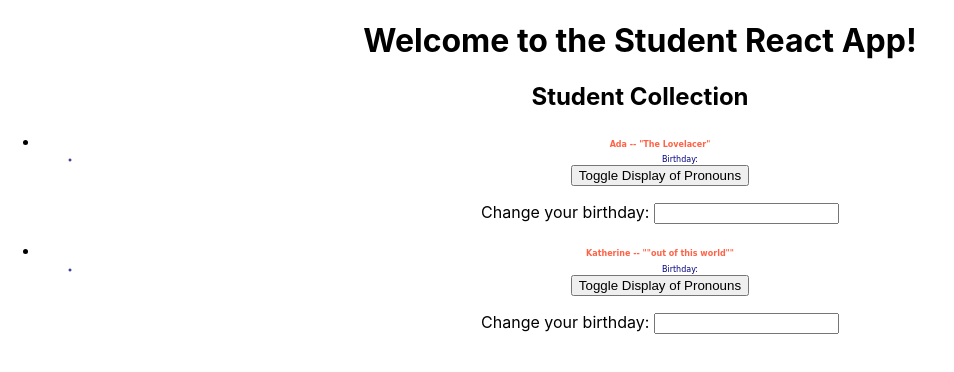
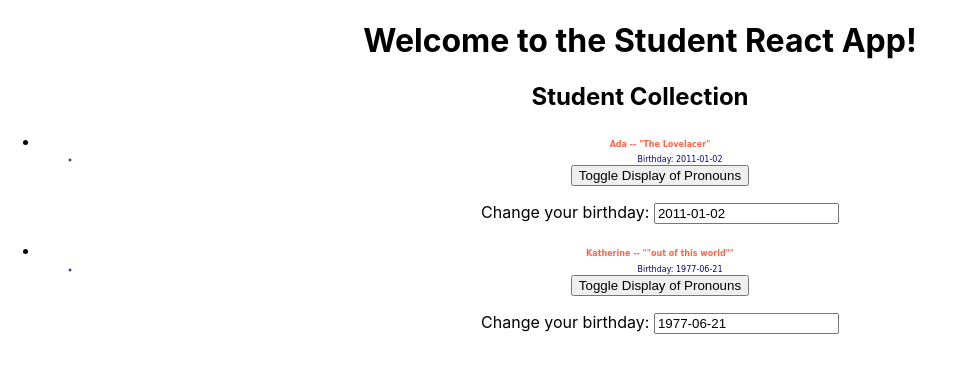
Before and after one commit to Ada-C12/branches-student-react, a React (Create React App) app: page / in a window 1280 px wide. Shown: the top 372 px of the page, without its empty margins (0-954 px from the left). Built offline with nearby package versions, Linux system fonts and the light colour scheme.

Commit message:
update StudentCollection to allow updates of birthdays

```diff
--- a/src/components/StudentCollection.js
+++ b/src/components/StudentCollection.js
@@ -19,7 +19,15 @@ class StudentCollection extends Component {
     student.displayPronouns = !student.displayPronouns;
 
     this.setState({ students });
+  }
 
+  updateStudentBirthday = (id, birthday) => {
+    const { students } = this.state;
+    const student = students.find((student) => student.id === id);
+
+    student.birthday = birthday;
+
+    this.setState({ students });
   }
 
   createStudentComponents = (list) => {
@@ -38,8 +46,10 @@ class StudentCollection extends Component {
             nickName={student.nickName}
             pronouns={student.pronouns}
             demos={demographics}
+            birthday={student.birthday}
             displayPronouns={student.displayPronouns}
             toggleDisplayPronouns={this.toggleDisplayPronouns}
+            updateBirthday={this.updateStudentBirthday}
           />
         </li>
       );
```
